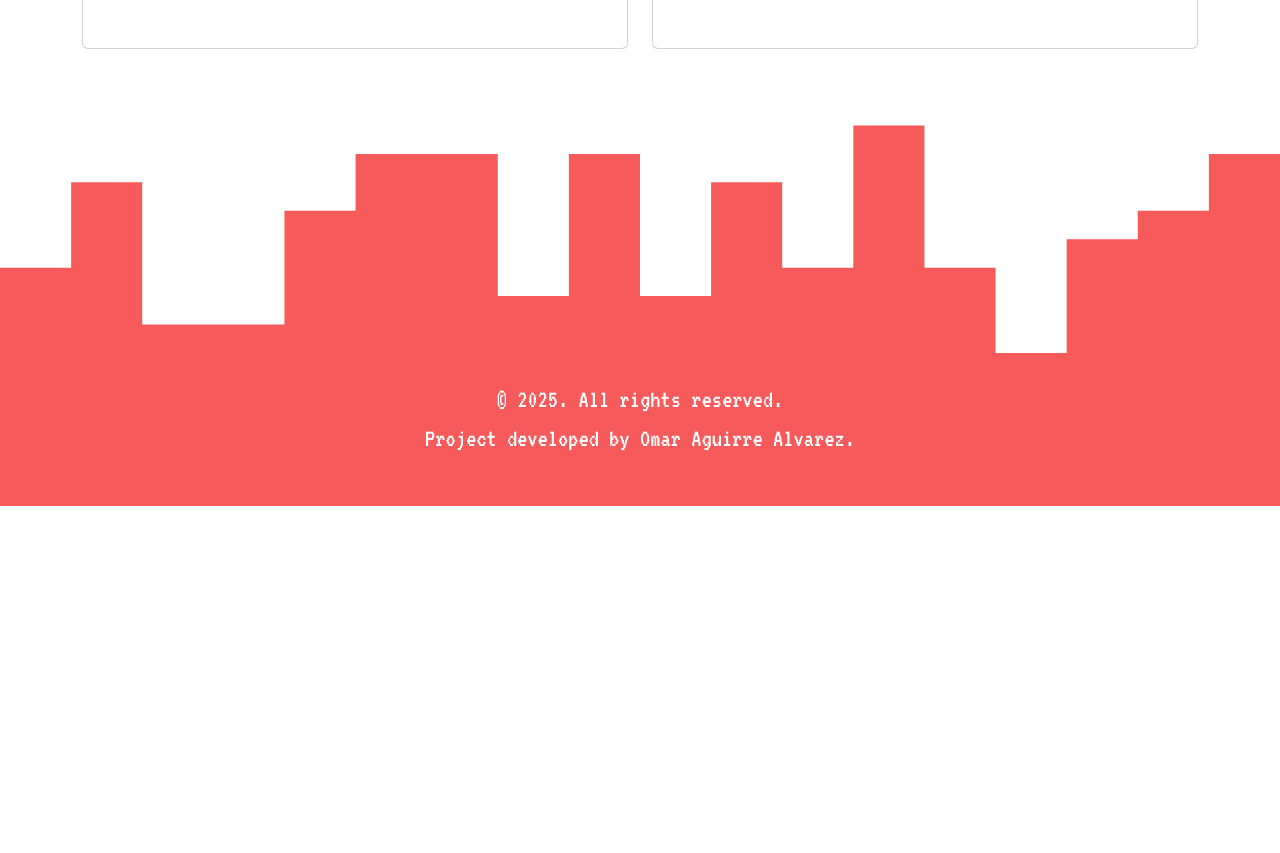
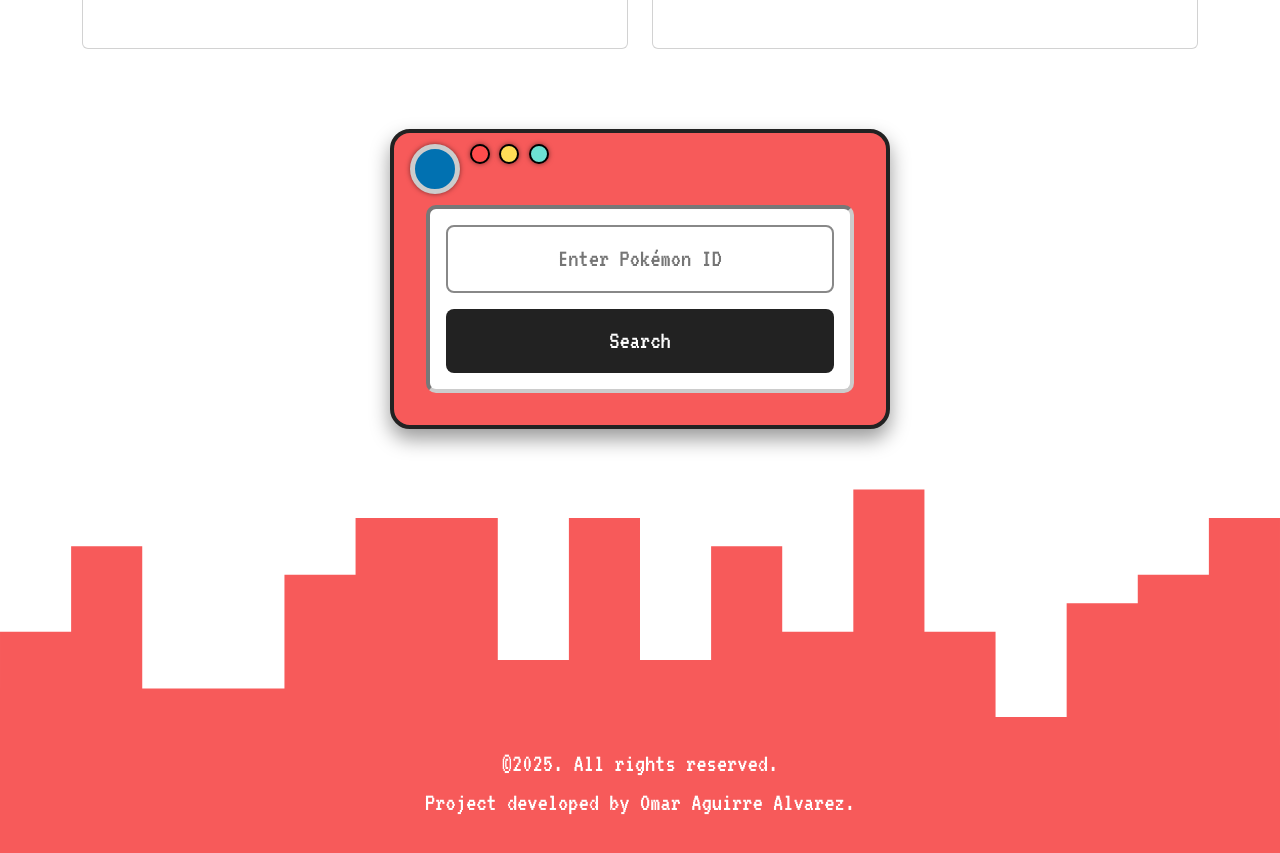
Before and after one commit to GoldenGladier/poke-dex-plus-frontend, a Vue app: page / in a window 1280 px wide. Shown: the part 1380-2233 px from the top of the page. Before the commit the page ends 1886 px from the top, so only its background shows below. Built offline with nearby package versions, Linux system fonts and the light colour scheme.

Commit message:
feature - Pokedex basic was implemented

```diff
--- a/src/components/Footer.vue
+++ b/src/components/Footer.vue
@@ -11,7 +11,7 @@
       class="w-full text-center py-6 px-4 bg-gray-900 text-white text-sm custom-footer"
     >
       <p>
-        © 2025. All rights reserved. <br />
+        ©2025. All rights reserved. <br />
         Project developed by <strong>Omar Aguirre Alvarez</strong>.
       </p>
     </footer>
--- /dev/null
+++ b/src/components/pokedex/Pokedex.vue
@@ -0,0 +1,48 @@
+<template>
+  <section class="pokedex">
+    <Searcher v-model="pokemonQuery" @onSearch="searchPokemon" />
+    <PokemonBasicInfo :pokemon="selectedPokemon" />
+  </section>
+</template>
+
+<style scoped>
+.pokedex {
+  background-color: #f75a5a;
+  border: 4px solid #222;
+  border-radius: 20px;
+  padding: 2rem;
+  padding-top: 4.5rem;
+  max-width: 500px;
+  width: 95%;
+  margin: 2rem auto;
+  position: relative;
+  box-shadow: 0 10px 20px rgba(0, 0, 0, 0.4);
+}
+</style>
+
+<script setup>
+import Searcher from "./Searcher.vue";
+import PokemonBasicInfo from "./PokemonBasicInfo.vue";
+import { ref } from "vue";
+
+const pokemonQuery = ref("");
+const selectedPokemon = ref(null);
+
+const searchPokemon = (query) => {
+  console.log("Searching for:", query);
+  // Aquí iría la lógica para consultar la API o navegar a otro componente
+
+  selectedPokemon.value = {
+    id: 25,
+    name: "pikachu",
+    height: 4,
+    weight: 60,
+    urlImage:
+      "https://raw.githubusercontent.com/PokeAPI/sprites/master/sprites/pokemon/25.png",
+    baseExperience: 112,
+    evolutionChain: {
+      id: 10,
+    },
+  };
+};
+</script>
--- /dev/null
+++ b/src/components/pokedex/PokemonBasicInfo.vue
@@ -0,0 +1,144 @@
+<template>
+  <div class="pokedex-basic-info" v-if="pokemon">
+    <div class="pokedex-screen">
+      <div class="pokedex-lights">
+        <span class="light red"></span>
+        <span class="light red"></span>
+      </div>
+      <div class="pokedex-screen-off pokemon-image">
+        <img
+          v-if="pokemon.urlImage"
+          :src="pokemon.urlImage"
+          :alt="pokemon.name"
+          class="img-pokemon-screen"
+        />
+      </div>
+    </div>
+    <div class="pokemon-details">
+      <h2 class="pokemon-name">
+        #{{ pokemon.id }} - {{ capitalize(pokemon.name) }}
+      </h2>
+      <ul class="info-list">
+        <li><strong>Height:</strong> {{ formatHeight(pokemon.height) }}</li>
+        <li><strong>Weight:</strong> {{ formatWeight(pokemon.weight) }}</li>
+        <li><strong>Base Experience:</strong> {{ pokemon.baseExperience }}</li>
+        <li>
+          <strong>Evolution Chain ID:</strong> {{ pokemon.evolutionChain?.id }}
+        </li>
+      </ul>
+    </div>
+  </div>
+</template>
+
+<script setup>
+const props = defineProps({
+  pokemon: {
+    type: Object,
+    required: true,
+  },
+});
+
+const capitalize = (text) =>
+  text ? text.charAt(0).toUpperCase() + text.slice(1) : "";
+
+const formatHeight = (h) => (h ? `${(h / 10).toFixed(1)} m` : "N/A");
+const formatWeight = (w) => (w ? `${(w / 10).toFixed(1)} kg` : "N/A");
+</script>
+
+<style scoped>
+.pokedex-basic-info {
+  margin-top: 1rem;
+}
+.pokemon-info-card {
+  display: flex;
+  flex-wrap: wrap;
+  background-color: #f7f7f7;
+  border: 4px solid #f75a5a;
+  border-radius: 16px;
+  padding: 1.5rem;
+  max-width: 600px;
+  margin: 2rem auto;
+  box-shadow: 0 8px 18px rgba(0, 0, 0, 0.2);
+}
+
+.pokedex-screen {
+  background-color: #fff;
+  padding: 1.5rem;
+  padding-top: 2rem;
+  margin: 0;
+  border: 4px inset #ccc;
+  border-radius: 10px;
+  display: flex;
+  gap: 1rem;
+  flex-direction: column;
+  align-items: stretch;
+  width: 100%;
+  position: relative;
+  overflow: hidden;
+}
+
+.pokedex-lights {
+  position: absolute;
+  top: 0;
+  left: -50%;
+  right: -50%;
+}
+
+.light {
+  width: 10px;
+  height: 10px;
+  margin: 0.5rem;
+  border-radius: 50%;
+  display: inline-block;
+  border: 2px solid #000;
+  box-shadow: 0 0 5px rgba(0, 0, 0, 0.5);
+}
+.red {
+  background-color: #ff4c4c;
+}
+
+.pokedex-screen-off {
+  background: #222;
+  min-width: 100%;
+  aspect-ratio: 1 / 1;
+  border: 4px inset #ccc;
+}
+
+.pokemon-image {
+  flex: 1 1 200px;
+  display: flex;
+  justify-content: center;
+  align-items: center;
+}
+
+.pokemon-image img {
+  width: 100%;
+  /* max-width: 200px; */
+  height: auto;
+  background: #fff;
+  padding: 0.5rem;
+  box-shadow: 0 0 10px #ddd;
+}
+
+.pokemon-details {
+  flex: 1 1 300px;
+  padding-left: 1.5rem;
+}
+
+.pokemon-name {
+  font-size: 1.8rem;
+  color: #f75a5a;
+  margin-bottom: 1rem;
+}
+
+.info-list {
+  list-style: none;
+  padding: 0;
+  margin: 0;
+}
+
+.info-list li {
+  font-size: 1.1rem;
+  margin-bottom: 0.5rem;
+}
+</style>
--- /dev/null
+++ b/src/components/pokedex/Searcher.vue
@@ -0,0 +1,113 @@
+<template>
+  <div class="pokedex-searcher">
+    <div class="pokedex-screen">
+      <input
+        v-model="searchQuery"
+        type="text"
+        class="pokedex-input"
+        placeholder="Enter Pokémon ID"
+      />
+      <button class="search-button" @click="handleSearch">Search</button>
+    </div>
+    <div class="pokedex-lights">
+      <span class="light big blue"></span>
+      <span class="light red"></span>
+      <span class="light yellow"></span>
+      <span class="light green"></span>
+    </div>
+  </div>
+</template>
+
+<script setup>
+import { ref, watch } from "vue";
+const props = defineProps({
+  modelValue: String,
+});
+const emit = defineEmits(["update:modelValue", "onSearch"]);
+
+const searchQuery = ref(props.modelValue || "");
+
+watch(searchQuery, (newVal) => {
+  emit("update:modelValue", newVal);
+});
+
+const handleSearch = () => {
+  emit("onSearch", searchQuery.value);
+};
+</script>
+
+<style scoped>
+.pokedex-screen {
+  background-color: #fff;
+  padding: 1rem;
+  border: 4px inset #ccc;
+  border-radius: 10px;
+  display: flex;
+  gap: 1rem;
+  flex-direction: column;
+  align-items: stretch;
+}
+
+.pokedex-input {
+  text-align: center;
+  padding: 0.8rem 1rem;
+  /* font-size: 2rem; */
+  border-radius: 8px;
+  border: 2px solid #888;
+  outline: none;
+}
+
+.search-button {
+  background-color: #222;
+  color: white;
+  padding: 0.8rem 1rem;
+  font-weight: bold;
+  border: none;
+  border-radius: 8px;
+  cursor: pointer;
+  transition: background-color 0.3s ease;
+}
+
+.search-button:hover {
+  background-color: #444;
+}
+
+.pokedex-lights {
+  position: absolute;
+  top: 0.7rem;
+  left: 1rem;
+  display: flex;
+  gap: 0.6rem;
+}
+
+.light {
+  width: 20px;
+  height: 20px;
+  border-radius: 50%;
+  display: inline-block;
+  border: 2px solid #000;
+  box-shadow: 0 0 5px rgba(0, 0, 0, 0.5);
+}
+.light.big {
+  width: 50px;
+  height: 50px;
+  border-radius: 50%;
+  border: 5px solid #ccc;
+}
+
+.red {
+  background-color: #ff4c4c;
+}
+
+.yellow {
+  background-color: #ffdd57;
+}
+
+.green {
+  background-color: #6de1d2;
+}
+
+.blue {
+  background-color: #0171b1;
+}
+</style>
--- a/src/views/Home.vue
+++ b/src/views/Home.vue
@@ -2,10 +2,12 @@
   <div class="container mt-5">
     <Banner />
     <Features />
+    <Pokedex />
   </div>
 </template>
 
 <script setup>
 import Banner from '@/components/Banner.vue'
 import Features from '@/components/features.vue'
+import Pokedex from '@/components/pokedex/Pokedex.vue'
 </script>
```
